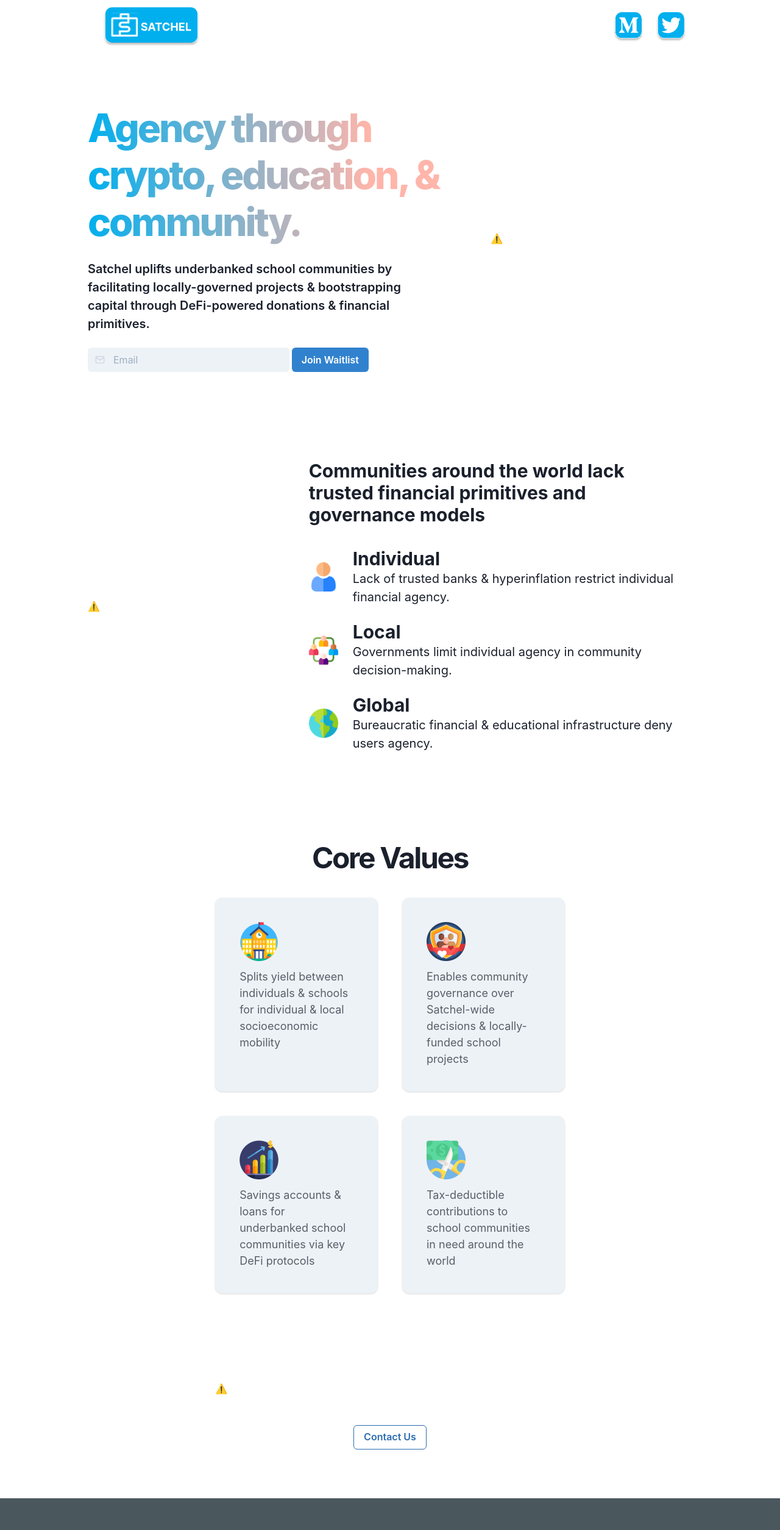
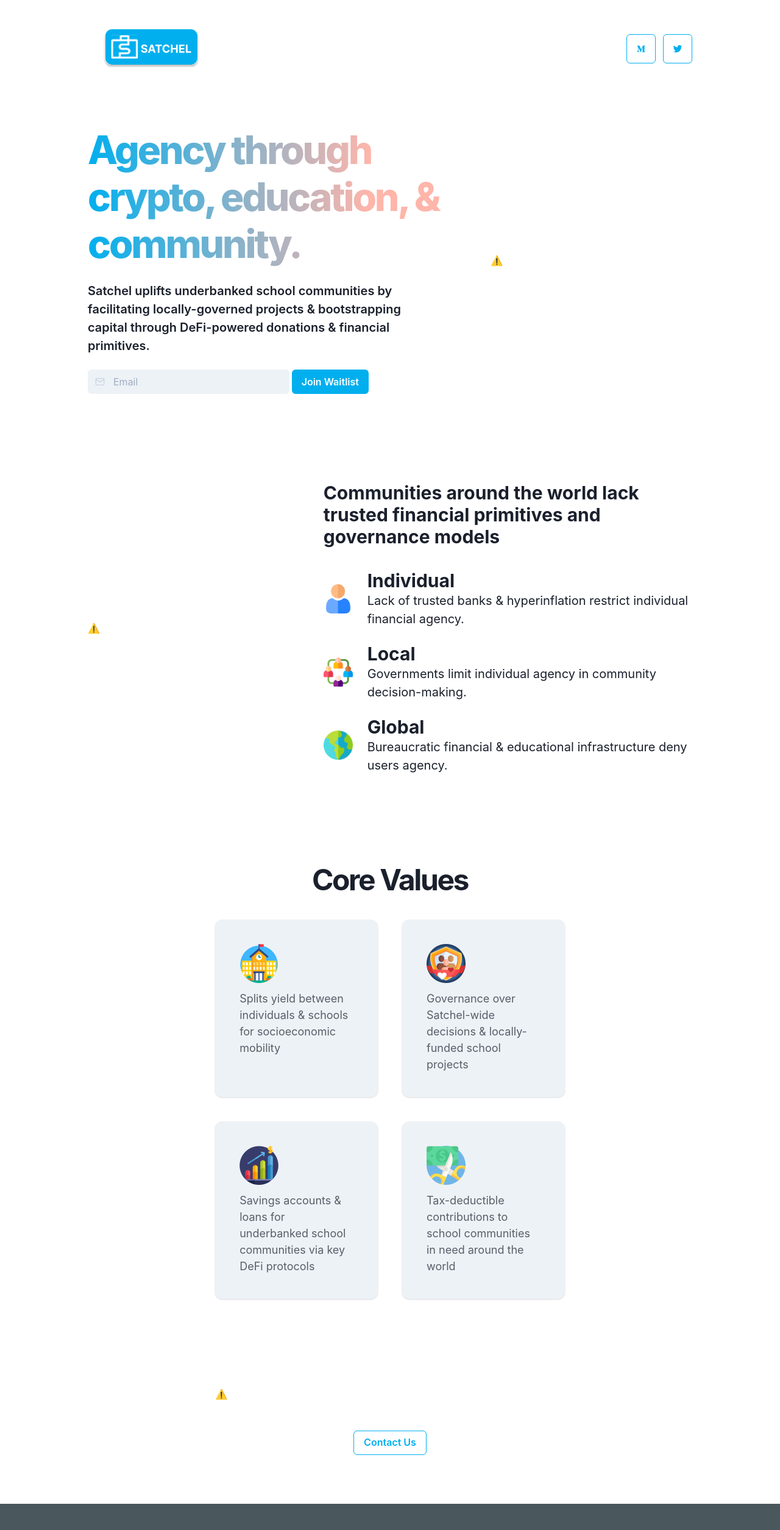
Before and after one commit to satchel-core/satchel, a React (Create React App) app in the folder landing/: page / in a window 1280 px wide. Shown: the top 2509 px of the page at 61% size. Built offline with nearby package versions, Linux system fonts and the light colour scheme; no server answers.

Commit message:
update header

```diff
--- a/landing/package.json
+++ b/landing/package.json
@@ -6,6 +6,7 @@
     "@chakra-ui/react": "^1.7.3",
     "@emotion/react": "^11.0.0",
     "@emotion/styled": "^11.0.0",
+    "@fontsource/inter": "^4.5.1",
     "@lottiefiles/react-lottie-player": "^3.4.1",
     "@testing-library/jest-dom": "^5.9.0",
     "@testing-library/react": "^10.2.1",
--- a/landing/src/components/CTA/CTA.tsx
+++ b/landing/src/components/CTA/CTA.tsx
@@ -11,7 +11,12 @@ const CTA = () => {
         style={{ height: '200px' }}
       />
       <Center flexDirection="column">
-        <Button colorScheme="blue" mt="48px" variant="outline">
+        <Button
+          borderColor="#01AFEE"
+          color="#01AFEE"
+          mt="48px"
+          variant="outline"
+        >
           Contact Us
         </Button>
       </Center>
--- a/landing/src/components/Header/Header.tsx
+++ b/landing/src/components/Header/Header.tsx
@@ -1,17 +1,15 @@
-import { Box, chakra, Container, Flex } from '@chakra-ui/react'
+import { IconButton, Box, chakra, Container, Flex } from '@chakra-ui/react'
 
 import { ReactComponent as SatchelLogo } from '../../assets/svg/satchel-logo.svg'
-import { ReactComponent as MediumLogo } from '../../assets/svg/medium-logo.svg'
-import { ReactComponent as TwitterLogo } from '../../assets/svg/twitter-logo.svg'
 
-interface Props {}
+import { AiOutlineMedium, AiOutlineTwitter } from 'react-icons/ai'
 
-const Header = (props: Props) => {
+const Header = () => {
   return (
     <chakra.header
       backgroundColor="white"
       left="0"
-      pt="12px"
+      pt="48px"
       right="0"
       top="0"
       transition="box-shadow 0.2s, background-color 0.2s"
@@ -22,12 +20,24 @@ const Header = (props: Props) => {
         <Flex align="center" justify="space-between">
           <SatchelLogo height={64} />
           <Flex>
-            <Box cursor="pointer" _hover={{ opacity: 0.75 }}>
-              <MediumLogo height={48} />
-            </Box>
-            <Box cursor="pointer" _hover={{ opacity: 0.75 }}>
-              <TwitterLogo height={48} />
-            </Box>
+            <IconButton
+              borderColor="#01AFEE"
+              color="#01AFEE"
+              variant="outline"
+              aria-label="medium"
+              size="lg"
+              icon={<AiOutlineMedium />}
+              mr={3}
+            />
+            <IconButton
+              borderColor="#01AFEE"
+              color="#01AFEE"
+              variant="outline"
+              colorScheme="white"
+              aria-label="twitter"
+              size="lg"
+              icon={<AiOutlineTwitter />}
+            />
           </Flex>
         </Flex>
       </Container>
--- a/landing/src/components/Hero/Hero.tsx
+++ b/landing/src/components/Hero/Hero.tsx
@@ -48,7 +48,9 @@ const Hero = () => {
               />
               <Input type="email" variant="filled" placeholder="Email" />
             </InputGroup>
-            <Button colorScheme="blue">Join Waitlist</Button>
+            <Button backgroundColor="#01AFEE" color="white">
+              Join Waitlist
+            </Button>
           </Flex>
         </Stack>
       </Box>
--- a/landing/src/components/Problems/Problems.tsx
+++ b/landing/src/components/Problems/Problems.tsx
@@ -10,7 +10,7 @@ import Row from './components/Row'
 const Problems = () => {
   return (
     <Flex alignItems="center" justifyContent="space-between">
-      <Box alignSelf="center" direction="flex" flex={1} mr="48px">
+      <Box alignSelf="center" direction="flex" flex={1} mr="84px">
         <Player
           autoplay
           loop
--- a/landing/src/components/Solutions/Solutions.tsx
+++ b/landing/src/components/Solutions/Solutions.tsx
@@ -8,8 +8,8 @@ import Solution3 from '../../assets/png/solutions3.png'
 import Card from './components/Card'
 
 const cardText = [
-  'Splits yield between individuals & schools for individual & local socioeconomic mobility',
-  'Enables community governance over Satchel-wide decisions & locally-funded school projects',
+  'Splits yield between individuals & schools for  socioeconomic mobility',
+  'Governance over Satchel-wide decisions & locally-funded school projects',
   'Savings accounts & loans for underbanked school communities via key DeFi protocols',
   'Tax-deductible contributions to school communities in need around the world',
 ]
```
Also changed, not shown: 1 other file (tests, documents, lock files or other folders).
